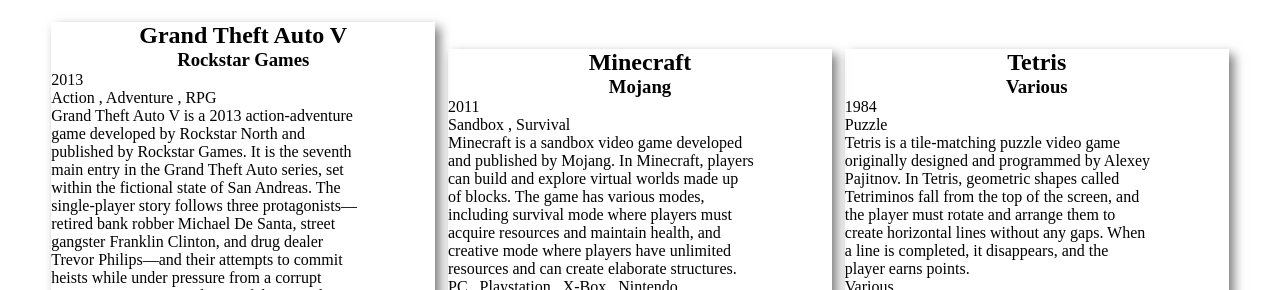
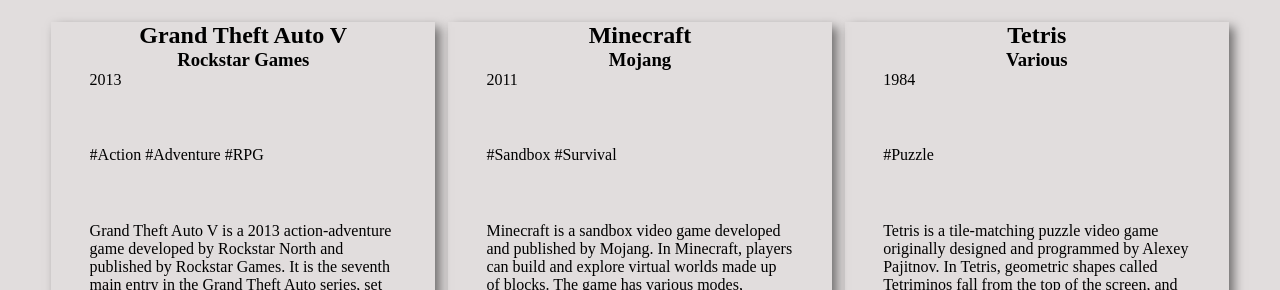
Before and after one commit to Kodehode-Stavanger/recap-week-project-sarah-s, a plain HTML site: page index.html in a window 1280 px wide. Shown: the part 953-1243 px from the top of the page. Drawn offline with Linux system fonts and the light colour scheme; a web font is replaced by a local one.

Commit message:
Structure, Array in separate file, added classes

```diff
--- a/app.js
+++ b/app.js
@@ -1,148 +1,38 @@
-const topSellers = [
-  {
-    title: "Grand Theft Auto V",
-    developer: "Rockstar Games",
-    releaseYear: 2013,
-    categories: ["Action", "Adventure", "RPG"],
-    description:
-      "Grand Theft Auto V is a 2013 action-adventure game developed by Rockstar North and published by Rockstar Games. It is the seventh main entry in the Grand Theft Auto series, set within the fictional state of San Andreas. The single-player story follows three protagonists—retired bank robber Michael De Santa, street gangster Franklin Clinton, and drug dealer Trevor Philips—and their attempts to commit heists while under pressure from a corrupt government agency and powerful criminals.",
-    platforms: ["PC", "Playstation", "X-Box"],
-    logo: "gtav-logo.jpg",
-  },
-  {
-    title: "Minecraft",
-    developer: "Mojang",
-    releaseYear: 2011,
-    categories: ["Sandbox", "Survival"],
-    description:
-      "Minecraft is a sandbox video game developed and published by Mojang. In Minecraft, players can build and explore virtual worlds made up of blocks. The game has various modes, including survival mode where players must acquire resources and maintain health, and creative mode where players have unlimited resources and can create elaborate structures.",
+import { topSellers } from './resorces/topSellers.js'
 
-    platforms: ["PC", "Playstation", "X-Box", "Nintendo"],
-    logo: "minecraft-logo.jpg",
-  },
-  {
-    title: "Tetris",
-    developer: "Various",
-    releaseYear: 1984,
-    categories: ["Puzzle"],
-    description:
-      "Tetris is a tile-matching puzzle video game originally designed and programmed by Alexey Pajitnov. In Tetris, geometric shapes called Tetriminos fall from the top of the screen, and the player must rotate and arrange them to create horizontal lines without any gaps. When a line is completed, it disappears, and the player earns points.",
+const gamesPostersContainer = document.getElementById('games-posters-container')
+const gamesList = document.createElement('ol')
 
-    platforms: ["Various"],
-    logo: "tetris-logo.jpg",
-  },
-  {
-    title: "Wii Sports",
-    developer: "Nintendo",
-    releaseYear: 2006,
-    categories: ["Sports"],
-    description:
-      "Wii Sports is a sports video game developed and published by Nintendo. It was designed as a launch title for the Nintendo Wii console and features a collection of five sports simulations, including tennis, baseball, bowling, golf, and boxing. The game utilizes the Wii Remote controller's motion-sensing capabilities for immersive gameplay.",
+gamesPostersContainer.append(gamesList)
+document.body.append(gamesPostersContainer)
 
-    platforms: ["Nintendo Wii"],
-    logo: "wii-sports-logo.png",
-  },
-  {
-    title: "PlayerUnknown's Battlegrounds (PUBG)",
-    developer: "PUBG Corporation",
-    releaseYear: 2017,
-    categories: ["Battle Royale"],
-    description:
-      "PlayerUnknown's Battlegrounds (PUBG) is an online multiplayer battle royale game developed and published by PUBG Corporation. In PUBG, up to 100 players parachute onto an island, scavenge for weapons and equipment, and fight to be the last person or team standing. The game's map size gradually decreases over time, forcing players into closer proximity and increasing the intensity of the battles.",
+topSellers.forEach((item) => {
+	const gameElem = document.createElement('li')
+	const gameLogo = document.createElement('img')
+	const gameTitle = document.createElement('h2')
+	const gameDeveloper = document.createElement('h3')
+	const gamePlatforms = document.createElement('p')
+	const gameCategories = document.createElement('p')
+	const gameReleaseYear = document.createElement('p')
+	const gameDescription = document.createElement('p')
 
-    platforms: ["PC", "Playstation", "X-Box", "Mobile"],
-    logo: "pubg-logo.jpg",
-  },
-  {
-    title: "Super Mario Bros.",
-    developer: "Nintendo",
-    releaseYear: 1985,
-    categories: ["Platformer"],
-    description:
-      "Super Mario Bros. is a platform game developed and published by Nintendo. It follows Mario and Luigi as they embark on a quest to rescue Princess Toadstool from the villainous King Bowser. The game is renowned for its side-scrolling gameplay, power-ups like the Super Mushroom and Fire Flower, and the iconic characters that have become staples of the Nintendo franchise.",
+	gameLogo.className = 'icons-class'
+	gameTitle.className = 'game-title'
+	gameElem.className = 'game-container'
+	gameDeveloper.className = 'game-Developer'
+	gamePlatforms.className = 'game-Platforms'
+	gameCategories.className = 'game-Categories'
+	gameReleaseYear.className = 'game-ReleaseYear'
+	gameDescription.className = 'game-Description'
 
-    platforms: ["Nintendo Entertainment System (NES)"],
-    logo: "super-mario-logo.png",
-  },
-  {
-    title: "The Legend of Zelda: Breath of the Wild",
-    developer: "Nintendo",
-    releaseYear: 2017,
-    categories: ["Action", "Adventure"],
-    description:
-      "The Legend of Zelda: Breath of the Wild is an action-adventure game developed and published by Nintendo. Set in a vast open world, players control Link as he explores the kingdom of Hyrule, battles enemies, solves puzzles, and embarks on a quest to defeat the ancient evil Calamity Ganon. The game is praised for its immersive gameplay and attention to detail.",
+	gameTitle.textContent = item.title
+	gameLogo.src = `logos/${item.logo}`
+	gameDeveloper.textContent = item.developer
+	gameReleaseYear.textContent = item.releaseYear
+	gameDescription.textContent = item.description
+	gamePlatforms.textContent = item.platforms.join(' , ')
+	gameCategories.textContent = `#${item.categories.join(' #')}`
 
-    platforms: ["Nintendo Switch", "Wii U"],
-    logo: "zelda-botw-logo.jpg",
-  },
-  {
-    title: "Garry's Mod",
-    developer: "Facepunch Studios",
-    releaseYear: 2004,
-    categories: ["Sandbox"],
-    description:
-      "Garry's Mod is a sandbox game developed by Facepunch Studios. It allows players to manipulate objects and experiment with physics in a virtual environment. Garry's Mod has a diverse and active community that creates a wide range of user-generated content, including game modes, maps, and modifications using the Source engine.",
-
-    platforms: ["PC"],
-    logo: "garrys-mod-logo.jpg",
-  },
-  {
-    title: "Red Dead Redemption 2",
-    developer: "Rockstar Games",
-    releaseYear: 2018,
-    categories: ["Action", "Adventure"],
-    description:
-      "Red Dead Redemption 2 is an action-adventure game developed by Rockstar Games. Set in the late 1800s, the game follows Arthur Morgan, a member of the Van der Linde gang, as he navigates the changing American frontier. The game features an expansive open world, immersive storytelling, and a mix of action, exploration, and interaction with a rich cast of characters.",
-
-    platforms: ["Playstation", "X-Box", "PC"],
-    logo: "red-dead-logo.jpg",
-  },
-  {
-    title: "Mario Kart 8 Deluxe",
-    developer: "Nintendo",
-    releaseYear: 2017,
-    categories: ["Racing"],
-    description:
-      "Mario Kart 8 Deluxe is a kart racing game developed by Nintendo. It is the enhanced version of Mario Kart 8 for the Nintendo Switch console. Players race against each other on various tracks, using power-ups and items to gain an advantage. The game features a diverse roster of characters from the Mario series and introduces new elements such as anti-gravity racing.",
-
-    platforms: ["Nintendo Switch"],
-    logo: "mario-kart-logo.jpg",
-  },
-];
-const gamesPostersContainer = document.getElementById(
-  "games-posters-container"
-);
-document.body.append(gamesPostersContainer);
-const gamesList = document.createElement("ol");
-gamesPostersContainer.append(gamesList);
-for (let i = 0; i < topSellers.length; i++) {
-  const gameElem = document.createElement("li");
-
-  const gameTitle = document.createElement("h2");
-  const gameDeveloper = document.createElement("h3");
-  const gameReleaseYear = document.createElement("p");
-  const gameCategories = document.createElement("p");
-  const gameDescription = document.createElement("p");
-  const gameplatforms = document.createElement("p");
-  const gameLogo = document.createElement("img");
-  gameLogo.classList.add("icons-class");
-
-  gameTitle.textContent = topSellers[i].title;
-  gameDeveloper.textContent = topSellers[i].developer;
-  gameReleaseYear.textContent = topSellers[i].releaseYear;
-  gameCategories.textContent = topSellers[i].categories.join(" , ");
-  gameDescription.textContent = topSellers[i].description;
-  gameplatforms.textContent = topSellers[i].platforms.join(" , ");
-  gameLogo.src = `logos/${topSellers[i].logo}`;
-
-  gameElem.append(
-    gameTitle,
-    gameDeveloper,
-    gameReleaseYear,
-    gameCategories,
-    gameDescription,
-    gameplatforms,
-    gameLogo
-  );
-  gamesList.append(gameElem);
-}
+	gameElem.append(gameTitle, gameDeveloper, gameReleaseYear, gameCategories, gameDescription, gamePlatforms, gameLogo)
+	gamesList.append(gameElem)
+})
--- /dev/null
+++ b/resorces/topSellers.js
@@ -0,0 +1,111 @@
+ export const topSellers = [
+    {
+        title: "Grand Theft Auto V",
+        developer: "Rockstar Games",
+        releaseYear: 2013,
+        categories: ["Action", "Adventure", "RPG"],
+        description:
+            "Grand Theft Auto V is a 2013 action-adventure game developed by Rockstar North and published by Rockstar Games. It is the seventh main entry in the Grand Theft Auto series, set within the fictional state of San Andreas. The single-player story follows three protagonists—retired bank robber Michael De Santa, street gangster Franklin Clinton, and drug dealer Trevor Philips—and their attempts to commit heists while under pressure from a corrupt government agency and powerful criminals.",
+        platforms: ["PC", "Playstation", "X-Box"],
+        logo: "gtav-logo.jpg",
+    },
+    {
+        title: "Minecraft",
+        developer: "Mojang",
+        releaseYear: 2011,
+        categories: ["Sandbox", "Survival"],
+        description:
+            "Minecraft is a sandbox video game developed and published by Mojang. In Minecraft, players can build and explore virtual worlds made up of blocks. The game has various modes, including survival mode where players must acquire resources and maintain health, and creative mode where players have unlimited resources and can create elaborate structures.",
+
+        platforms: ["PC", "Playstation", "X-Box", "Nintendo"],
+        logo: "minecraft-logo.jpg",
+    },
+    {
+        title: "Tetris",
+        developer: "Various",
+        releaseYear: 1984,
+        categories: ["Puzzle"],
+        description:
+            "Tetris is a tile-matching puzzle video game originally designed and programmed by Alexey Pajitnov. In Tetris, geometric shapes called Tetriminos fall from the top of the screen, and the player must rotate and arrange them to create horizontal lines without any gaps. When a line is completed, it disappears, and the player earns points.",
+
+        platforms: ["Various"],
+        logo: "tetris-logo.jpg",
+    },
+    {
+        title: "Wii Sports",
+        developer: "Nintendo",
+        releaseYear: 2006,
+        categories: ["Sports"],
+        description:
+            "Wii Sports is a sports video game developed and published by Nintendo. It was designed as a launch title for the Nintendo Wii console and features a collection of five sports simulations, including tennis, baseball, bowling, golf, and boxing. The game utilizes the Wii Remote controller's motion-sensing capabilities for immersive gameplay.",
+
+        platforms: ["Nintendo Wii"],
+        logo: "wii-sports-logo.png",
+    },
+    {
+        title: "PlayerUnknown's Battlegrounds (PUBG)",
+        developer: "PUBG Corporation",
+        releaseYear: 2017,
+        categories: ["Battle Royale"],
+        description:
+            "PlayerUnknown's Battlegrounds (PUBG) is an online multiplayer battle royale game developed and published by PUBG Corporation. In PUBG, up to 100 players parachute onto an island, scavenge for weapons and equipment, and fight to be the last person or team standing. The game's map size gradually decreases over time, forcing players into closer proximity and increasing the intensity of the battles.",
+
+        platforms: ["PC", "Playstation", "X-Box", "Mobile"],
+        logo: "pubg-logo.jpg",
+    },
+    {
+        title: "Super Mario Bros.",
+        developer: "Nintendo",
+        releaseYear: 1985,
+        categories: ["Platformer"],
+        description:
+            "Super Mario Bros. is a platform game developed and published by Nintendo. It follows Mario and Luigi as they embark on a quest to rescue Princess Toadstool from the villainous King Bowser. The game is renowned for its side-scrolling gameplay, power-ups like the Super Mushroom and Fire Flower, and the iconic characters that have become staples of the Nintendo franchise.",
+
+        platforms: ["Nintendo Entertainment System (NES)"],
+        logo: "super-mario-logo.png",
+    },
+    {
+        title: "The Legend of Zelda: Breath of the Wild",
+        developer: "Nintendo",
+        releaseYear: 2017,
+        categories: ["Action", "Adventure"],
+        description:
+            "The Legend of Zelda: Breath of the Wild is an action-adventure game developed and published by Nintendo. Set in a vast open world, players control Link as he explores the kingdom of Hyrule, battles enemies, solves puzzles, and embarks on a quest to defeat the ancient evil Calamity Ganon. The game is praised for its immersive gameplay and attention to detail.",
+
+        platforms: ["Nintendo Switch", "Wii U"],
+        logo: "zelda-botw-logo.jpg",
+    },
+    {
+        title: "Garry's Mod",
+        developer: "Facepunch Studios",
+        releaseYear: 2004,
+        categories: ["Sandbox"],
+        description:
+            "Garry's Mod is a sandbox game developed by Facepunch Studios. It allows players to manipulate objects and experiment with physics in a virtual environment. Garry's Mod has a diverse and active community that creates a wide range of user-generated content, including game modes, maps, and modifications using the Source engine.",
+
+        platforms: ["PC"],
+        logo: "garrys-mod-logo.jpg",
+    },
+    {
+        title: "Red Dead Redemption 2",
+        developer: "Rockstar Games",
+        releaseYear: 2018,
+        categories: ["Action", "Adventure"],
+        description:
+            "Red Dead Redemption 2 is an action-adventure game developed by Rockstar Games. Set in the late 1800s, the game follows Arthur Morgan, a member of the Van der Linde gang, as he navigates the changing American frontier. The game features an expansive open world, immersive storytelling, and a mix of action, exploration, and interaction with a rich cast of characters.",
+
+        platforms: ["Playstation", "X-Box", "PC"],
+        logo: "red-dead-logo.jpg",
+    },
+    {
+        title: "Mario Kart 8 Deluxe",
+        developer: "Nintendo",
+        releaseYear: 2017,
+        categories: ["Racing"],
+        description:
+            "Mario Kart 8 Deluxe is a kart racing game developed by Nintendo. It is the enhanced version of Mario Kart 8 for the Nintendo Switch console. Players race against each other on various tracks, using power-ups and items to gain an advantage. The game features a diverse roster of characters from the Mario series and introduces new elements such as anti-gravity racing.",
+
+        platforms: ["Nintendo Switch"],
+        logo: "mario-kart-logo.jpg",
+    },
+];
--- a/style.css
+++ b/style.css
@@ -3,15 +3,20 @@
   margin: 0;
   box-sizing: border-box;
 }
+
+
 body {
-  background-color: E1DDDD;
+  background-color: #E1DDDD;
 }
+
+
 main {
   display: flex;
   flex-direction: column;
   justify-content: center;
   align-items: center;
 }
+
 
 h1 {
   font-family: "Sixtyfour", sans-serif;
@@ -21,6 +26,8 @@ h1 {
   font-variation-settings: "BLED" 0, "SCAN" 0;
   color: azure;
 }
+
+
 #header {
   width: 100%;
   padding: 50px;
@@ -32,8 +39,8 @@ h1 {
   margin-bottom: 50px;
 }
 
+
 #games-posters-container {
-  display: flex;
   justify-content: center;
   align-items: center;
   display: grid;
@@ -41,36 +48,53 @@ h1 {
   gap: 1%;
 }
 
+
 ol {
   display: contents;
   list-style: none;
-
   justify-content: center;
 }
+
+
 li {
   display: flex;
   justify-content: center;
   flex-direction: column;
-  box-shadow: 5px 5px 10px 0px rgba(0, 0, 0, 0.5);
+  box-shadow: 5px 5px 10px 0 rgba(0, 0, 0, 0.5);
 }
+
 
 h2 {
   text-align: center;
 }
+
+
 h3 {
   text-align: center;
 }
 
+
 .icons-class {
   width: 100px;
-  height: 100px;
+  height: 100px
+
 }
+
 
 p {
   width: 80%;
   height: 60%;
   overflow: hidden;
 }
+
+
 img {
   margin-bottom: 50px;
 }
+
+.game-container {
+  height: 500px;
+  align-items: center;
+}
+
+.game-
```
Also changed, not shown: index.html (+3 -3 lines), images/Poster.jpg (renamed from Images/Poster.jpg), 1 other file.
